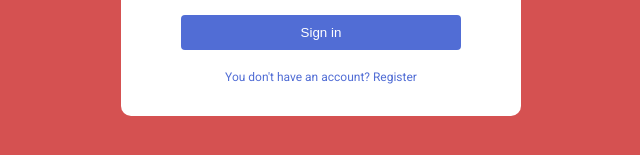
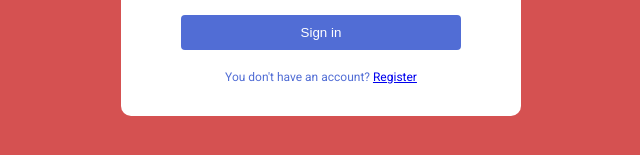
Before and after one commit to Yura111777/chat, a React (Create React App) app: page /login in a window 1280 px wide. Shown: the part 437-592 px from the top of the page, without its empty margins (319-959 px from the left). Built offline with nearby package versions, Linux system fonts and the light colour scheme; no server answers.

Commit message:
add link

```diff
--- a/src/pages/Login.jsx
+++ b/src/pages/Login.jsx
@@ -1,5 +1,5 @@
 import React, {useState} from 'react';
-import {useNavigate} from "react-router-dom";
+import {useNavigate, Link} from "react-router-dom";
 import { signInWithEmailAndPassword } from "firebase/auth";
 import {auth} from "../firebase";
 
@@ -34,7 +34,7 @@
                 </form>
                 {error && <span>Something went wrong!</span> }
                 <p>
-                    You don't have an account? Register
+                    You don't have an account? <Link to='/register'>Register</Link>
                 </p>
             </div>
         </div>
--- a/src/pages/Register.jsx
+++ b/src/pages/Register.jsx
@@ -5,7 +5,7 @@
 import { doc, setDoc } from "firebase/firestore";
 
 import React, {useState} from 'react';
-import {useNavigate} from "react-router-dom";
+import {Link, useNavigate} from "react-router-dom";
 
 function Register(props) {
     const [error, setError] = useState(false)
@@ -73,7 +73,7 @@
                 </form>
                 {error && <span>Something went wrong!</span> }
                 <p>
-                    Do you have an account? Login
+                    Do you have an account? <Link to='/login'>Login</Link>
                 </p>
             </div>
         </div>
```
